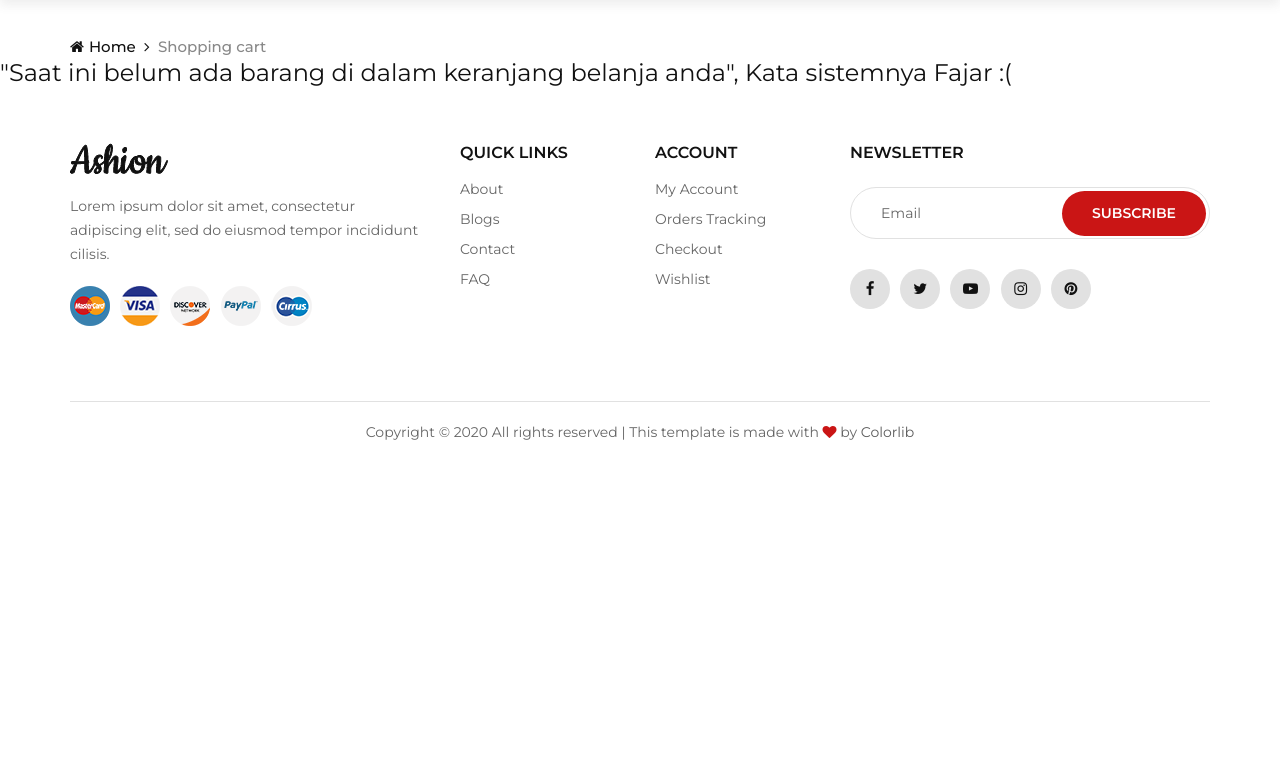
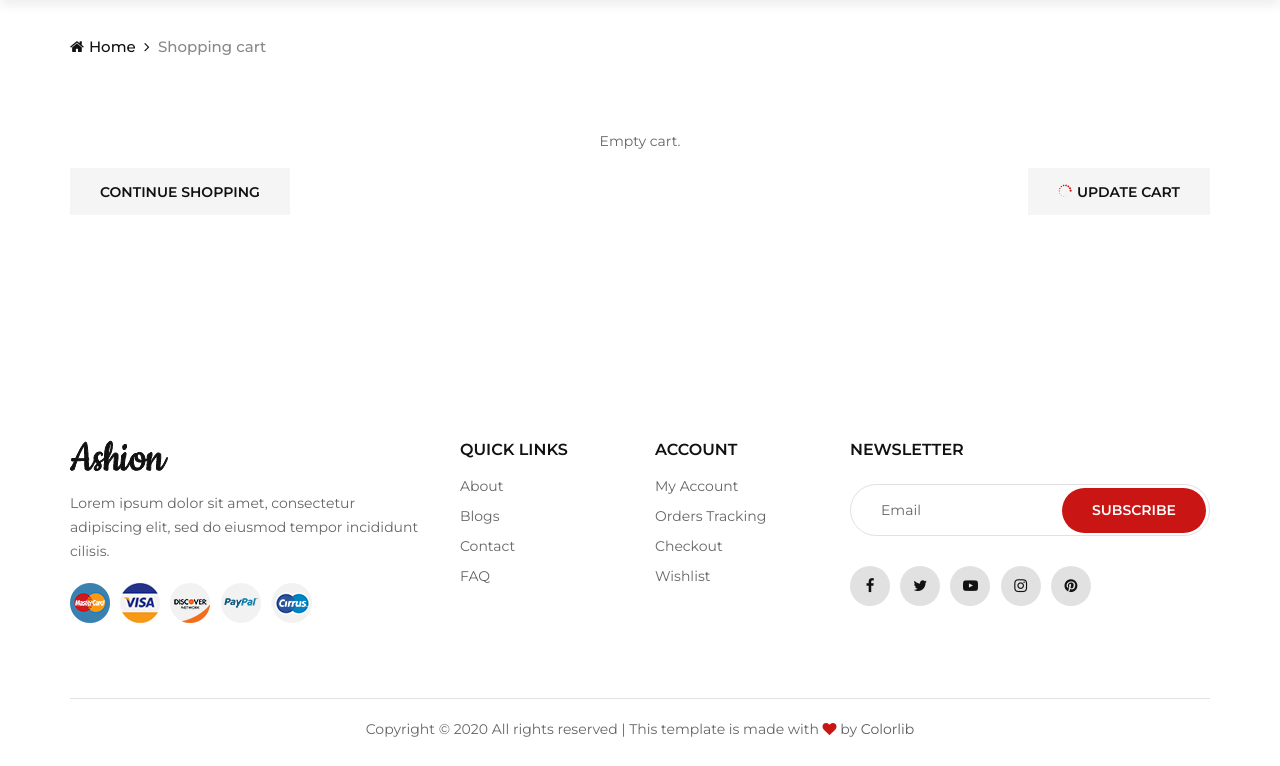
Before and after one commit to dbyjar/e-commerce-jarshop, a PHP site: page /jarshop/index.php?page=keranjang in a window 1280 px wide. Shown: the part 84-850 px from the top of the page. Before the commit the page ends 524 px from the top, so only its background shows below. Run offline with PHP 8.4, Linux system fonts and the light colour scheme.

Commit message:
update cart page

```diff
--- a/index.php
+++ b/index.php
@@ -40,6 +40,9 @@
 
     <!-- Favicon -->
     <link href="<?php echo BASE_URL."images/fav.ico"; ?>" type="images/x-icon" rel="shortcut icon" />
+
+    <!-- Js -->
+    <script src="./vendor/js/jquery-3.3.1.min.js "></script>
 
     <!-- Css Styles -->
     <link rel="stylesheet" href="./vendor/css/bootstrap.min.css" type="text/css">
@@ -278,7 +281,7 @@
 <!-- Search End -->
 
 	<!-- Js Plugins -->
-	<script src="./vendor/js/jquery-3.3.1.min.js"></script>
+
 	<script src="./vendor/js/bootstrap.min.js"></script>
 	<script src="./vendor/js/jquery.magnific-popup.min.js"></script>
 	<script src="./vendor/js/jquery-ui.min.js"></script>
--- a/keranjang.php
+++ b/keranjang.php
@@ -13,82 +13,154 @@
 </div>
 <!-- Breadcrumb End -->
 
+<!-- Shop Cart Section Begin -->
+<section class="shop-cart spad">
+  <div class="container">
+
+    <div class="row">
+      <div class="col-lg-12">
+        <div class="shop__cart__table">
+
 <?php
-	if($totalBarang == 0)
-	{
-		echo "<h4>\"Saat ini belum ada barang di dalam keranjang belanja anda\", Kata sistemnya Fajar :(</h4>";
-	}
-	else
-	{
+	if($totalBarang == 0) {
+		echo "<p class='text-center'>Empty cart.</p>";
+	} else {
 
-		$no=1;
-
-		echo "<table class='table-keranjang'>
-				<tr class='baris-keranjang'>
-					<th class='mid'>No</th>
-					<th class='mid'>Plihanmu</th>
-					<th class='left'>Namanya</th>
-					<th class='mid'>Jumlahnya</th>
-					<th class='right'>Harganya</th>
-					<th class='right'>Total</th>
-					<th class='mid'>Hapus</th>
-				</tr>";
+		echo "<table>
+            <thead>
+              <tr>
+                <th>Product</th>
+                <th>Price</th>
+                <th>Quantity</th>
+                <th>Total</th>
+                <th></th>
+              </tr>
+            </thead>";
 
     $subtotal = 0;
-		foreach($keranjang AS $key => $value){
+
+		foreach($keranjang AS $key => $value) {
+
       $barang_id = $key;
-
 			$nama_barang = $value["nama_barang"];
 			$quantity = $value["kuantiti"];
 			$gambar = $value["gambar"];
 			$harga = $value["harga"];
-
 			$total = $quantity * $harga;
 			$subtotal = $subtotal + $total;
 
-			echo "<tr>
-					<td class='mid'>$no</td>
-					<td class='mid'><img src='".BASE_URL."images/cloth/$gambar' height='100px' /></td>
-					<td class='left'>$nama_barang</td>
-					<td class='mid'>
+			echo "<tbody>
+              <tr>
+                <td class='cart__product__item'>
+                  <img src='".BASE_URL."images/cloth/$gambar' alt='' class='img-cart'>
+                  <div class='cart__product__item__title'>
+                    <h6>$nama_barang</h6>
+                    <div class='rating'>
+                      <i class='fa fa-star'></i>
+                      <i class='fa fa-star'></i>
+                      <i class='fa fa-star'></i>
+                      <i class='fa fa-star'></i>
+                      <i class='fa fa-star'></i>
+                    </div>
+                  </div>
+                </td>
+                <td class='cart__price'>".rupiah($harga)."</td>
+                <td class='cart__quantity'>
+                    <div class='pro-qty'>
                       <input type='text' name='$barang_id' value='$quantity' class='update-quantity' />
+                    </div>
                 </td>
-					<td class='right'>".rupiah($harga)."</td>
-					<td class='right'>".rupiah($total)."</td>
-					<td class='mid'>
-						<a class='hapus' href='".BASE_URL."hapus_item.php?barang_id=$barang_id'>Hapus</a>
+                <td class='cart__total'>".rupiah($total)."</td>
+                <td class='cart__close'><a href='".BASE_URL."hapus_item.php?barang_id=$barang_id'><span class='icon_close'></span></a>
                 </td>
-				</tr>";
+              </tr>
+            </tbody>";
 
-			$no++;
 		}
 
-		echo "<tr>
-				<td colspan='7' class='sub' align='right'><b>Sub Total = </b><b>".rupiah($subtotal)."</b></td>
-			  </tr>";
+    echo "</table></div></div></div>";
 
-		echo "</table>";
+    echo "<div class='row mb-3'>
+          <div class='col-lg-4 ml-auto'>
+            <div class='cart__total__procced'>
+                <h6>Cart total</h6>
+                <ul>
+                    <li>Subtotal<span>".rupiah($subtotal)."</span></li>
+                </ul>
+                <a href='".BASE_URL."index.php?page=data_pemesan' class='primary-btn'>Proceed to checkout</a>
+            </div>
+          </div></div>";
 
-		echo "<div id='frame-button-keranjang'>
-				<a id='lanjut-belanja' href='".BASE_URL."index.php'>< Lanjut Belanja</a>
-				<a id='lanjut-pemesanan' href='".BASE_URL."index.php?page=data_pemesan'>Lanjut Pemesanan ></a>
+	}
+
+    echo "<div class='row'>
+            <div class='col-lg-6 col-md-6 col-sm-6'>
+                <div class='cart__btn'>
+                    <a href='".BASE_URL."index.php'>Continue Shopping</a>
+                </div>
+            </div>
+            <div class='col-lg-6 col-md-6 col-sm-6'>
+                <div class='cart__btn update__btn'>
+                    <a href='".BASE_URL."index.php?page=data_pemesan'><span class='icon_loading'></span>Update cart</a>
+                </div>
+            </div>
           </div>";
-	}
 
 ?>
 
+    <div class="row">
+        <!-- <div class="col-lg-6">
+            <div class="discount__content">
+                <h6>Discount codes</h6>
+                <form action="#">
+                    <input type="text" placeholder="Enter your coupon code">
+                    <button type="submit" class="site-btn">Apply</button>
+                </form>
+            </div>
+        </div> -->
+    </div>
+  </div>
+</section>
+<!-- Shop Cart Section End -->
+
+<style>
+  .img-cart {
+    width: 20%;
+  }
+</style>
+
 <script>
 
-	$(".update-quantity").on("input", function(e){
-		var barang_id = $(this).attr("name");
-		var value = $(this).val();
+   /*-------------------
+		Quantity change
+	--------------------- */
+  var proQty = $('.pro-qty');
+    proQty.prepend('<span class="dec qtybtn">-</span>');
+    proQty.append('<span class="inc qtybtn">+</span>');
+    proQty.on('click', '.qtybtn', function () {
+
+        var $button = $(this);
+        var oldValue = $button.parent().find('input').val();
+        var barang_id = $button.parent().find('input').attr("name");
+
+        if ($button.hasClass('inc')) {
+            var newVal = parseFloat(oldValue) + 1;
+        } else {
+            // Don't allow decrementing below zero
+            if (oldValue > 0) {
+                var newVal = parseFloat(oldValue) - 1;
+            } else {
+                newVal = 0;
+            }
+        }
+
+        $button.parent().find('input').val(newVal);
 
         $.ajax({
             method: "POST",
-			url: "update_keranjang.php",
-			data: "barang_id="+barang_id+"&value="+value
-		})
-		.done(function(data){
+            url: 'update_keranjang.php',
+            data: "barang_id=" + barang_id + "&value=" + newVal
+        }).done(function (data) {
             location.reload();
         });
 
```
Also changed, not shown: vendor/css/style.css, vendor/js/main.js. Lines whose indentation alone changed are shown as unchanged.
